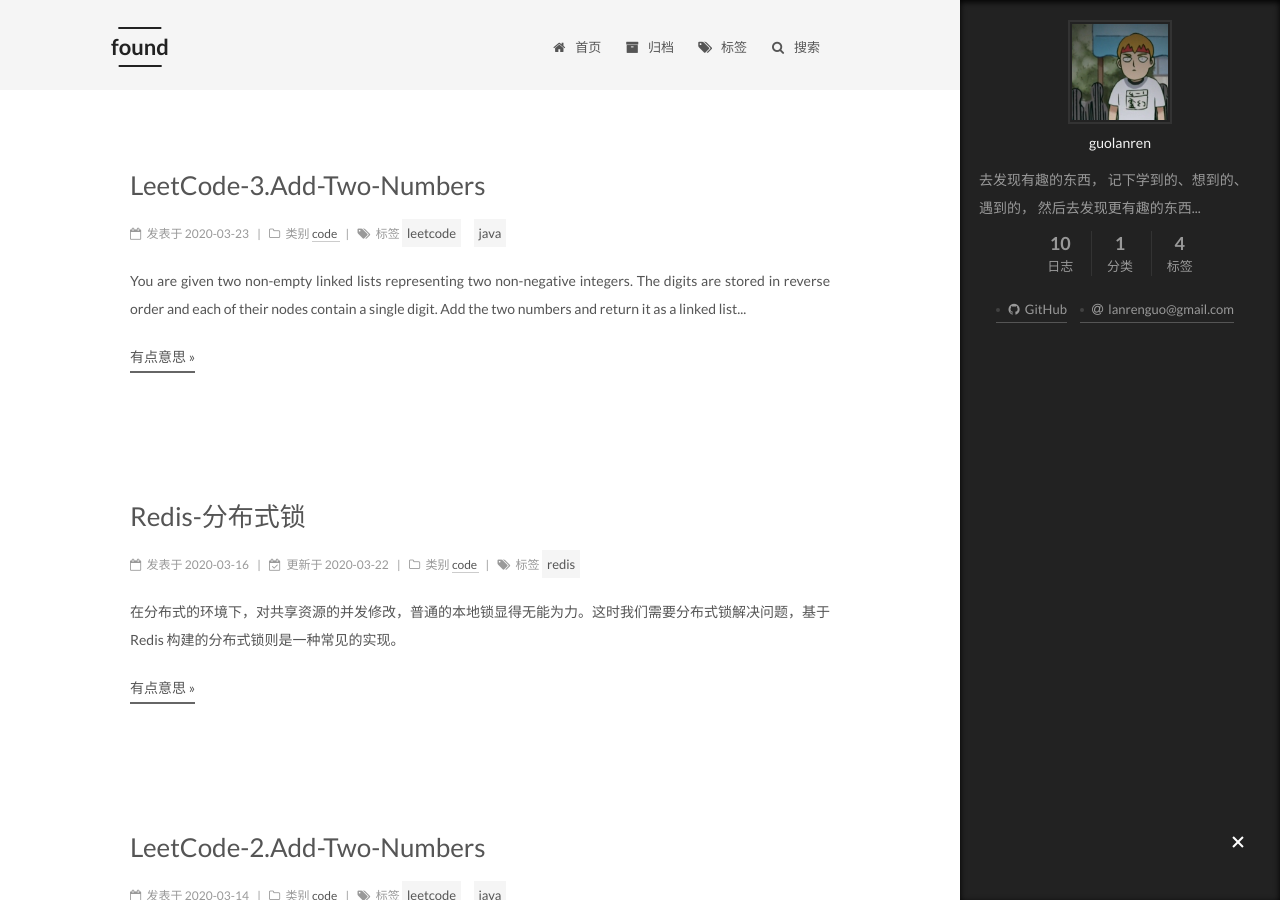
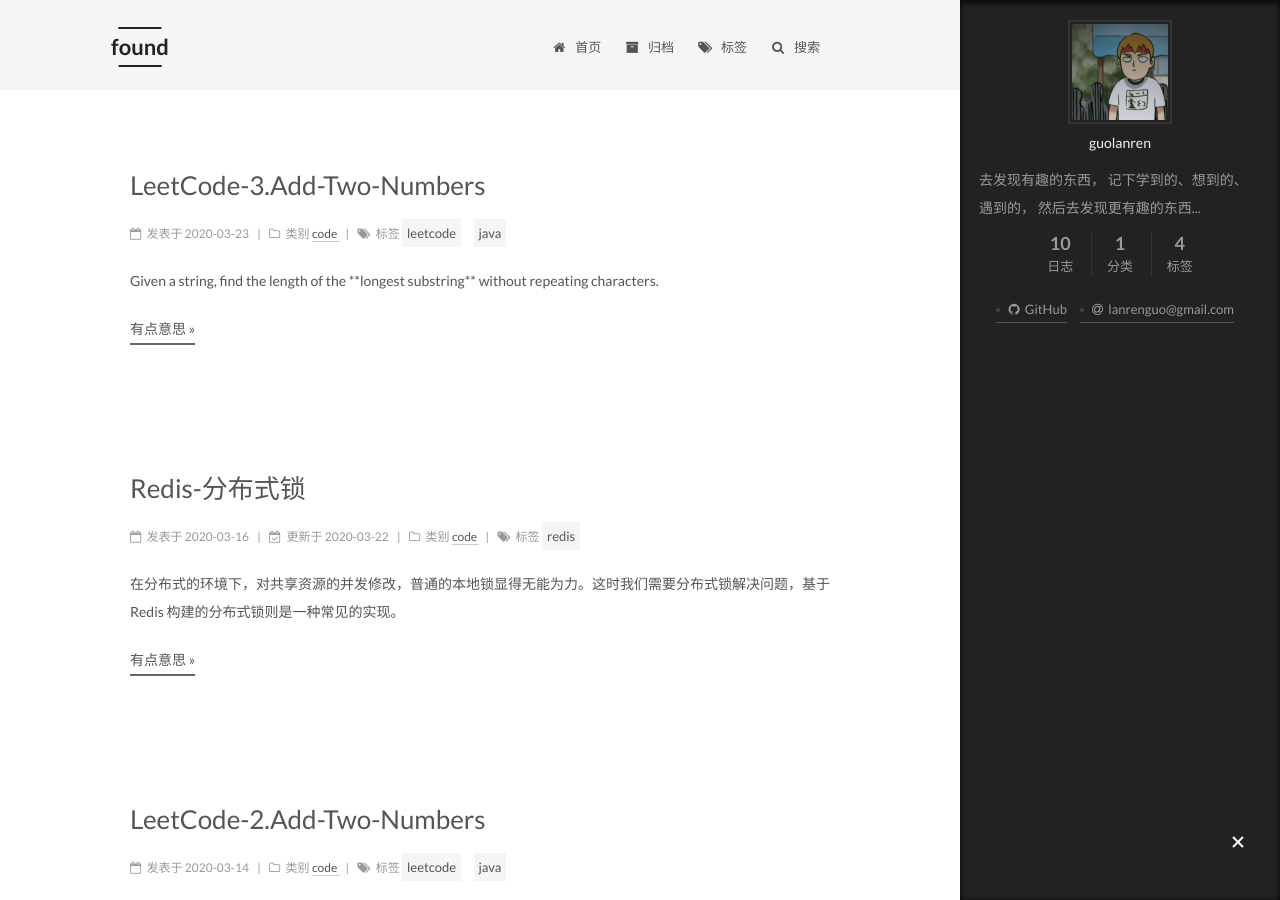
Before and after one commit to guolanren/guolanren.github.io, a Jekyll site: the page built from index.html, in a window 1280 px wide and 900 px high. Built offline with Jekyll 4.4.1, drawn with Linux system fonts in a browser that asks for light colours; the list of posts is cut into pages by our own code; comment, search, counter and statistics services are not loaded.

Commit message:
post LeetCode-3.Longest-Substring-Without-Repeating-Characters 修改描述

```diff
--- a/_posts/2020-03-23-LeetCode-3.Longest-Substring-Without-Repeating-Characters.md
+++ b/_posts/2020-03-23-LeetCode-3.Longest-Substring-Without-Repeating-Characters.md
@@ -1,6 +1,6 @@
 ---
 title: LeetCode-3.Add-Two-Numbers
-description: You are given two non-empty linked lists representing two non-negative integers. The digits are stored in reverse order and each of their nodes contain a single digit. Add the two numbers and return it as a linked list...
+description: Given a string, find the length of the **longest substring** without repeating characters.
 categories:
  - code
 tags:
```
